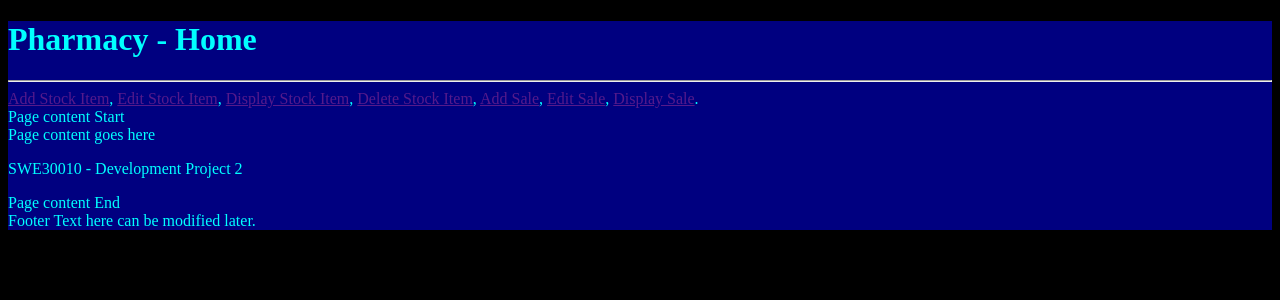
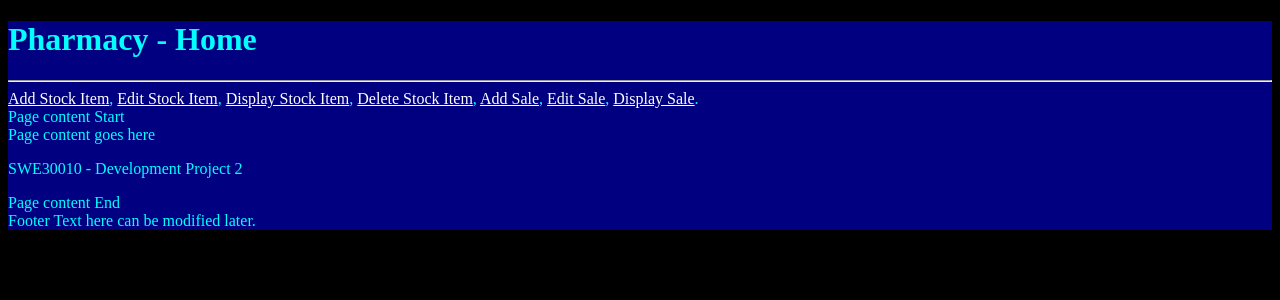
Before and after one commit to edleeenna/swe30010_sreps_webserver, a PHP site: page / in a window 1280 px wide. Shown: the top 300 px of the page. Run offline with PHP 8.4, Linux system fonts and the light colour scheme.

Commit message:
Update common.css

```diff
--- a/css/common.css
+++ b/css/common.css
@@ -6,8 +6,11 @@ body{
   color: cyan;
 }
 nav a:hover{
+  color: yellow;
+}
+nav a:link{
+  color: pink;
+}
+nav a:visited{
   color: white;
 }
-nav a:link{
-  color: white;
-}
```
